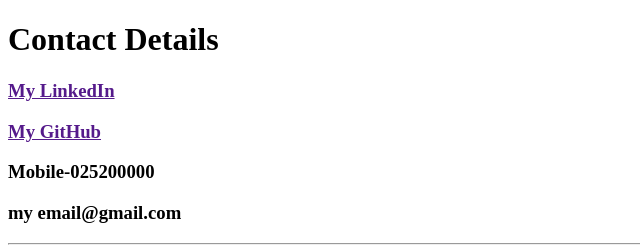
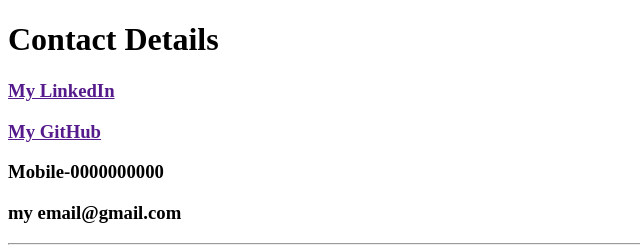
Before and after one commit to SSANDEEPR/website, a plain HTML site: page contact.html in a window 1280 px wide. Shown: the top 250 px of the page, 0-640 px from the left. Drawn offline with Linux system fonts and the light colour scheme.

Commit message:
Update contact.html

```diff
--- a/contact.html
+++ b/contact.html
@@ -8,7 +8,7 @@
     <h1>Contact Details</h1>
     <h3><a href="">My LinkedIn</a></h3>
     <h3><a href="">My GitHub</a></h3>
-    <h3>Mobile-025200000</h3>
+    <h3>Mobile-0000000000</h3>
     <h3>my email@gmail.com</h3>
     <hr>
 <form class="" action="index.html" method="post">
```
